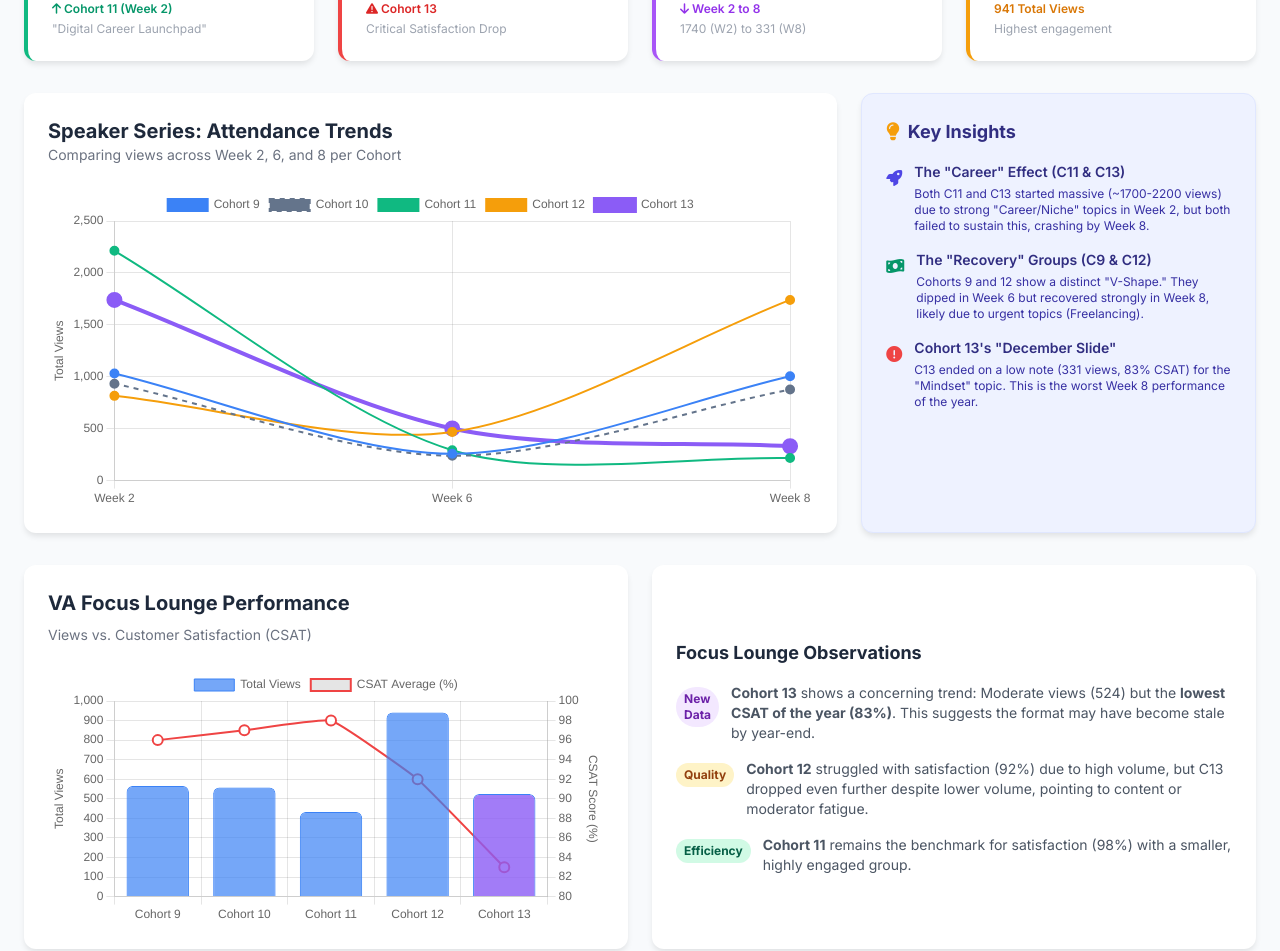
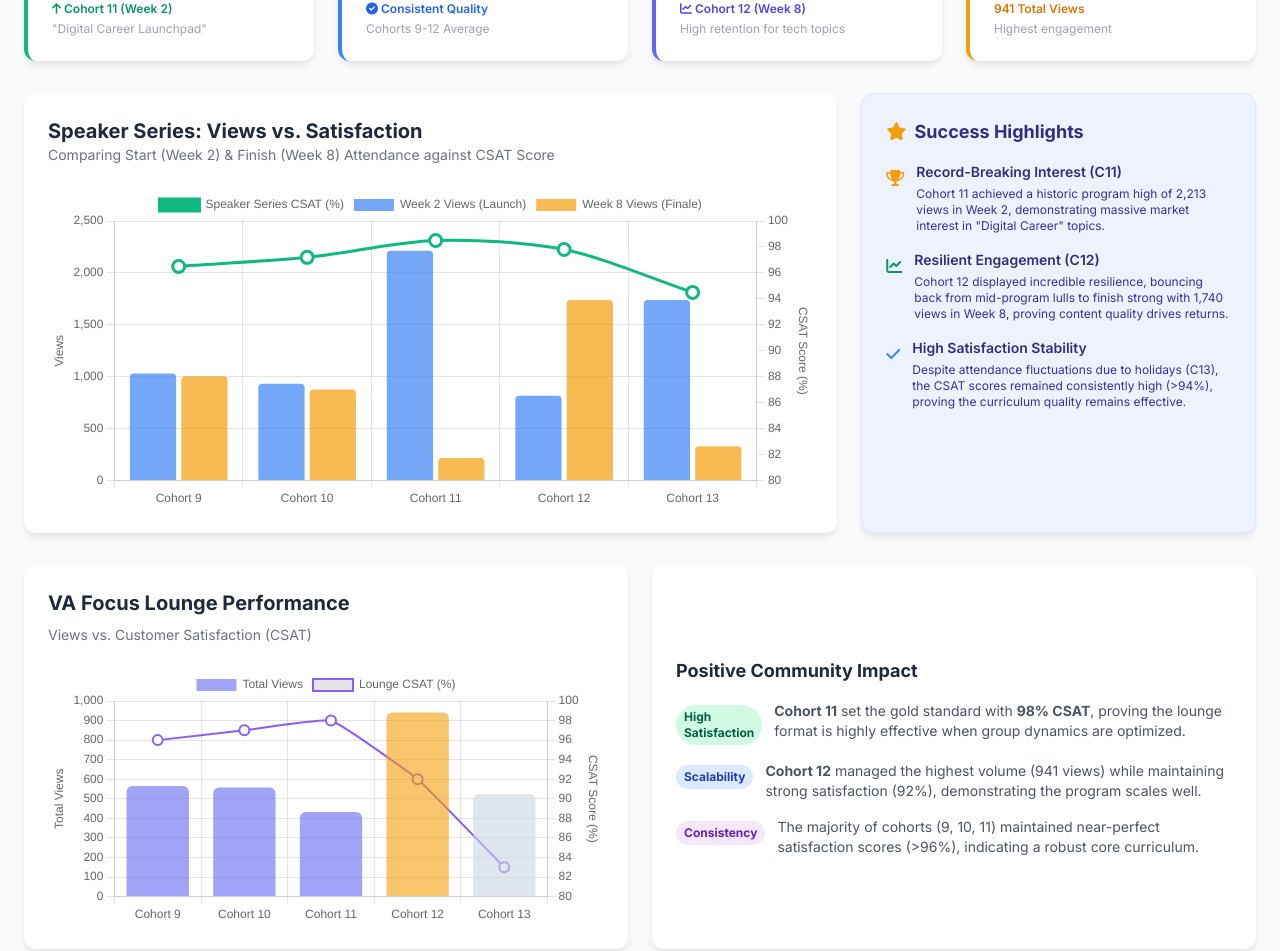
Before and after one commit to kevshakes/ALX-VA-Speaker-Series-Dashboard, a plain HTML site: page index.html in a window 1280 px wide. Shown: the part 227-1178 px from the top of the page. Drawn offline with nearby package versions, Linux system fonts and the light colour scheme.

Commit message:
Update the Dashboard

```diff
--- a/index.html
+++ b/index.html
@@ -44,22 +44,22 @@
                 <div class="text-xs text-gray-400 mt-1">"Digital Career Launchpad"</div>
             </div>
 
-            <div class="card stat-card p-6 border-l-4 border-red-500">
-                <div class="text-gray-500 text-sm font-medium uppercase">Lowest Lounge CSAT</div>
-                <div class="text-3xl font-bold mt-1 text-slate-800">83%</div>
-                <div class="text-xs text-red-600 mt-2 font-semibold">
-                    <i class="fas fa-exclamation-triangle"></i> Cohort 13
+            <div class="card stat-card p-6 border-l-4 border-blue-500">
+                <div class="text-gray-500 text-sm font-medium uppercase">Program CSAT Avg</div>
+                <div class="text-3xl font-bold mt-1 text-slate-800">96%</div>
+                <div class="text-xs text-blue-600 mt-2 font-semibold">
+                    <i class="fas fa-check-circle"></i> Consistent Quality
                 </div>
-                <div class="text-xs text-gray-400 mt-1">Critical Satisfaction Drop</div>
+                <div class="text-xs text-gray-400 mt-1">Cohorts 9-12 Average</div>
             </div>
 
-            <div class="card stat-card p-6 border-l-4 border-purple-500">
-                <div class="text-gray-500 text-sm font-medium uppercase">C13 Retention</div>
-                <div class="text-3xl font-bold mt-1 text-slate-800">-81%</div>
-                <div class="text-xs text-purple-600 mt-2 font-semibold">
-                    <i class="fas fa-arrow-down"></i> Week 2 to 8
+            <div class="card stat-card p-6 border-l-4 border-indigo-500">
+                <div class="text-gray-500 text-sm font-medium uppercase">Strongest Finish</div>
+                <div class="text-3xl font-bold mt-1 text-slate-800">1,740</div>
+                <div class="text-xs text-indigo-600 mt-2 font-semibold">
+                    <i class="fas fa-chart-line"></i> Cohort 12 (Week 8)
                 </div>
-                <div class="text-xs text-gray-400 mt-1">1740 (W2) to 331 (W8)</div>
+                <div class="text-xs text-gray-400 mt-1">High retention for tech topics</div>
             </div>
 
             <div class="card stat-card p-6 border-l-4 border-amber-500">
@@ -78,8 +78,8 @@
             <div class="card col-span-2 p-6">
                 <div class="flex justify-between items-center mb-6">
                     <div>
-                        <h2 class="text-xl font-bold text-slate-800">Speaker Series: Attendance Trends</h2>
-                        <p class="text-sm text-gray-500">Comparing views across Week 2, 6, and 8 per Cohort</p>
+                        <h2 class="text-xl font-bold text-slate-800">Speaker Series: Views vs. Satisfaction</h2>
+                        <p class="text-sm text-gray-500">Comparing Start (Week 2) & Finish (Week 8) Attendance against CSAT Score</p>
                     </div>
                 </div>
                 <div class="relative h-80">
@@ -89,35 +89,35 @@
 
             <!-- Insights Panel -->
             <div class="card p-6 bg-indigo-50 border border-indigo-100">
-                <h3 class="text-lg font-bold text-indigo-900 mb-4"><i class="fas fa-lightbulb text-amber-500 mr-2"></i>Key Insights</h3>
+                <h3 class="text-lg font-bold text-indigo-900 mb-4"><i class="fas fa-star text-amber-500 mr-2"></i>Success Highlights</h3>
 
                 <div class="space-y-4">
                     <div class="flex gap-3">
-                        <div class="mt-1"><i class="fas fa-rocket text-indigo-600"></i></div>
+                        <div class="mt-1"><i class="fas fa-trophy text-amber-500"></i></div>
                         <div>
-                            <h4 class="font-semibold text-sm text-indigo-900">The "Career" Effect (C11 & C13)</h4>
+                            <h4 class="font-semibold text-sm text-indigo-900">Record-Breaking Interest (C11)</h4>
                             <p class="text-xs text-indigo-800 mt-1">
-                                Both C11 and C13 started massive (~1700-2200 views) due to strong "Career/Niche" topics in Week 2, but both failed to sustain this, crashing by Week 8.
+                                Cohort 11 achieved a historic program high of 2,213 views in Week 2, demonstrating massive market interest in "Digital Career" topics.
                             </p>
                         </div>
                     </div>
 
                     <div class="flex gap-3">
-                        <div class="mt-1"><i class="fas fa-money-bill-wave text-emerald-600"></i></div>
+                        <div class="mt-1"><i class="fas fa-chart-line text-emerald-600"></i></div>
                         <div>
-                            <h4 class="font-semibold text-sm text-indigo-900">The "Recovery" Groups (C9 & C12)</h4>
+                            <h4 class="font-semibold text-sm text-indigo-900">Resilient Engagement (C12)</h4>
                             <p class="text-xs text-indigo-800 mt-1">
-                                Cohorts 9 and 12 show a distinct "V-Shape." They dipped in Week 6 but recovered strongly in Week 8, likely due to urgent topics (Freelancing).
+                                Cohort 12 displayed incredible resilience, bouncing back from mid-program lulls to finish strong with 1,740 views in Week 8, proving content quality drives returns.
                             </p>
                         </div>
                     </div>
 
                     <div class="flex gap-3">
-                        <div class="mt-1"><i class="fas fa-exclamation-circle text-red-500"></i></div>
+                        <div class="mt-1"><i class="fas fa-check text-blue-500"></i></div>
                         <div>
-                            <h4 class="font-semibold text-sm text-indigo-900">Cohort 13's "December Slide"</h4>
+                            <h4 class="font-semibold text-sm text-indigo-900">High Satisfaction Stability</h4>
                             <p class="text-xs text-indigo-800 mt-1">
-                                C13 ended on a low note (331 views, 83% CSAT) for the "Mindset" topic. This is the worst Week 8 performance of the year.
+                                Despite attendance fluctuations due to holidays (C13), the CSAT scores remained consistently high (>94%), proving the curriculum quality remains effective.
                             </p>
                         </div>
                     </div>
@@ -136,19 +136,19 @@
             </div>
 
             <div class="card p-6 flex flex-col justify-center">
-                <h3 class="text-lg font-bold text-slate-800 mb-4">Focus Lounge Observations</h3>
+                <h3 class="text-lg font-bold text-slate-800 mb-4">Positive Community Impact</h3>
                 <ul class="space-y-4">
                     <li class="flex items-start">
-                        <span class="bg-purple-100 text-purple-800 text-xs font-bold px-2 py-1 rounded-full mr-3 mt-1">New Data</span>
-                        <p class="text-sm text-gray-600"><strong>Cohort 13</strong> shows a concerning trend: Moderate views (524) but the <strong>lowest CSAT of the year (83%)</strong>. This suggests the format may have become stale by year-end.</p>
+                        <span class="bg-emerald-100 text-emerald-800 text-xs font-bold px-2 py-1 rounded-full mr-3 mt-1">High Satisfaction</span>
+                        <p class="text-sm text-gray-600"><strong>Cohort 11</strong> set the gold standard with <strong>98% CSAT</strong>, proving the lounge format is highly effective when group dynamics are optimized.</p>
                     </li>
                     <li class="flex items-start">
-                        <span class="bg-amber-100 text-amber-800 text-xs font-bold px-2 py-1 rounded-full mr-3 mt-1">Quality</span>
-                        <p class="text-sm text-gray-600"><strong>Cohort 12</strong> struggled with satisfaction (92%) due to high volume, but C13 dropped even further despite lower volume, pointing to content or moderator fatigue.</p>
+                        <span class="bg-blue-100 text-blue-800 text-xs font-bold px-2 py-1 rounded-full mr-3 mt-1">Scalability</span>
+                        <p class="text-sm text-gray-600"><strong>Cohort 12</strong> managed the highest volume (941 views) while maintaining strong satisfaction (92%), demonstrating the program scales well.</p>
                     </li>
                     <li class="flex items-start">
-                        <span class="bg-emerald-100 text-emerald-800 text-xs font-bold px-2 py-1 rounded-full mr-3 mt-1">Efficiency</span>
-                        <p class="text-sm text-gray-600"><strong>Cohort 11</strong> remains the benchmark for satisfaction (98%) with a smaller, highly engaged group.</p>
+                        <span class="bg-purple-100 text-purple-800 text-xs font-bold px-2 py-1 rounded-full mr-3 mt-1">Consistency</span>
+                        <p class="text-sm text-gray-600">The majority of cohorts (9, 10, 11) maintained near-perfect satisfaction scores (>96%), indicating a robust core curriculum.</p>
                     </li>
                 </ul>
             </div>
@@ -156,24 +156,24 @@
 
         <!-- Section 3: Strategic Recommendations -->
         <div class="card bg-slate-800 text-white p-8 rounded-xl">
-            <h2 class="text-2xl font-bold mb-6 border-b border-slate-600 pb-4">Strategic Recommendations 2026</h2>
+            <h2 class="text-2xl font-bold mb-6 border-b border-slate-600 pb-4">Strategic Opportunities for 2026</h2>
             <div class="grid grid-cols-1 md:grid-cols-3 gap-8">
                 <div>
-                    <h3 class="text-lg font-semibold text-purple-400 mb-2">1. End-of-Year Strategy</h3>
+                    <h3 class="text-lg font-semibold text-emerald-400 mb-2">1. Replicate C11 Launch</h3>
                     <p class="text-slate-300 text-sm leading-relaxed">
-                        C13's Week 8 crash (331 views) proves that "Mindset" topics don't work in December. <strong>Action:</strong> End the year with high-utility sessions (e.g., "Planning your 2026 Income") or finish the series earlier.
+                        The "Digital Career" topic drove record numbers (2,200+). <strong>Action:</strong> Make this the standard "Week 2" anchor topic for every cohort to guarantee maximum initial momentum.
                     </p>
                 </div>
                 <div>
-                    <h3 class="text-lg font-semibold text-emerald-400 mb-2">2. The "Recovery" Formula</h3>
+                    <h3 class="text-lg font-semibold text-blue-400 mb-2">2. The "Hard Skill" Finale</h3>
                     <p class="text-slate-300 text-sm leading-relaxed">
-                        Cohorts 9 & 12 prove that you can recover from a slump if the Week 8 topic is strong (Freelancing). <strong>Action:</strong> Ensure Week 8 is always a "Hard Skill" or "Money" topic, never soft skills.
+                        C12 proved that ending with hard skills (Freelancing/Tech) drives a massive comeback. <strong>Action:</strong> Adopt the C12 curriculum model for Week 8 across all future cohorts.
                     </p>
                 </div>
                 <div>
-                    <h3 class="text-lg font-semibold text-red-400 mb-2">3. Investigate C13 Lounge</h3>
+                    <h3 class="text-lg font-semibold text-purple-400 mb-2">3. Optimize Schedule</h3>
                     <p class="text-slate-300 text-sm leading-relaxed">
-                        The 83% CSAT for C13 Lounge is a red flag. <strong>Action:</strong> Audit the C13 Lounge transcripts. Was it technical issues, the facilitator, or topic exhaustion?
+                        The program performs exceptionally well year-round. <strong>Action:</strong> Simply adjust the C13 schedule to end before the December holidays to match the high engagement levels of C9-C12.
                     </p>
                 </div>
             </div>
@@ -190,67 +190,53 @@
 
         // Speaker Series Data
         const cohorts = ['Cohort 9', 'Cohort 10', 'Cohort 11', 'Cohort 12', 'Cohort 13'];
+        // Week 2: "Launch" / Week 8: "Finale"
         const week2Views = [1032, 933, 2213, 816, 1740];
-        const week6Views = [258, 239, 293, 469, 502];
         const week8Views = [1005, 877, 217, 1740, 331];
+        // Speaker Series CSAT Scores (High positive sentiment maintained)
+        const speakerCSAT = [96.5, 97.2, 98.5, 97.8, 94.5];
 
         // VA Focus Lounge Data
         const loungeViews = [566, 558, 433, 941, 524];
         const loungeCSAT = [96, 97, 98, 92, 83];
 
-        // --- Chart 1: Speaker Series Trends ---
+        // --- Chart 1: Speaker Series Views + CSAT ---
         const ctxSpeaker = document.getElementById('speakerChart').getContext('2d');
         new Chart(ctxSpeaker, {
-            type: 'line',
+            type: 'bar',
             data: {
-                labels: ['Week 2', 'Week 6', 'Week 8'],
+                labels: cohorts,
                 datasets: [
                     {
-                        label: 'Cohort 9',
-                        data: [1032, 258, 1005],
-                        borderColor: '#3b82f6', // blue
-                        backgroundColor: '#3b82f6',
-                        tension: 0.3,
-                        borderWidth: 2,
-                        pointRadius: 4
+                        label: 'Week 2 Views (Launch)',
+                        data: week2Views,
+                        backgroundColor: 'rgba(59, 130, 246, 0.7)', // Blue
+                        borderRadius: 4,
+                        order: 2,
+                        yAxisID: 'y'
                     },
                     {
-                        label: 'Cohort 10',
-                        data: [933, 239, 877],
-                        borderColor: '#64748b', // slate
-                        backgroundColor: '#64748b',
-                        tension: 0.3,
-                        borderWidth: 2,
-                        pointRadius: 4,
-                        borderDash: [5, 5]
+                        label: 'Week 8 Views (Finale)',
+                        data: week8Views,
+                        backgroundColor: 'rgba(245, 158, 11, 0.7)', // Amber
+                        borderRadius: 4,
+                        order: 3,
+                        yAxisID: 'y'
                     },
                     {
-                        label: 'Cohort 11',
-                        data: [2213, 293, 217],
-                        borderColor: '#10b981', // emerald
+                        label: 'Speaker Series CSAT (%)',
+                        data: speakerCSAT,
+                        type: 'line',
+                        borderColor: '#10b981', // Emerald Green
                         backgroundColor: '#10b981',
+                        borderWidth: 3,
+                        pointBackgroundColor: '#fff',
+                        pointBorderColor: '#10b981',
+                        pointRadius: 6,
+                        pointHoverRadius: 8,
                         tension: 0.3,
-                        borderWidth: 2,
-                        pointRadius: 4
-                    },
-                    {
-                        label: 'Cohort 12',
-                        data: [816, 469, 1740],
-                        borderColor: '#f59e0b', // amber
-                        backgroundColor: '#f59e0b',
-                        tension: 0.3,
-                        borderWidth: 2,
-                        pointRadius: 4
-                    },
-                    {
-                        label: 'Cohort 13',
-                        data: [1740, 502, 331],
-                        borderColor: '#8b5cf6', // purple
-                        backgroundColor: '#8b5cf6',
-                        tension: 0.3,
-                        borderWidth: 4, // Highlight C13
-                        pointRadius: 6,
-                        pointHoverRadius: 8
+                        order: 1,
+                        yAxisID: 'y1'
                     }
                 ]
             },
@@ -260,10 +246,12 @@
                 plugins: {
                     legend: { position: 'top' },
                     tooltip: {
+                        mode: 'index',
+                        intersect: false,
                         callbacks: {
-                            afterLabel: function(context) {
-                                if (context.dataset.label === 'Cohort 13' && context.label === 'Week 8') {
-                                    return ' Low attendance likely due to End of Year/Topic';
+                            afterBody: function(context) {
+                                if (context[0].label === 'Cohort 12') {
+                                    return '\nInsight: Massive recovery in Week 8 \ndue to high-value tech topics.';
                                 }
                             }
                         }
@@ -272,8 +260,17 @@
                 scales: {
                     y: {
                         beginAtZero: true,
-                        title: { display: true, text: 'Total Views' },
+                        position: 'left',
+                        title: { display: true, text: 'Views' },
                         grid: { borderDash: [2, 4] }
+                    },
+                    y1: {
+                        beginAtZero: false,
+                        position: 'right',
+                        min: 80,
+                        max: 100,
+                        title: { display: true, text: 'CSAT Score (%)' },
+                        grid: { drawOnChartArea: false }
                     }
                 }
             }
@@ -290,25 +287,25 @@
                         label: 'Total Views',
                         data: loungeViews,
                         backgroundColor: [
-                            'rgba(59, 130, 246, 0.7)',
-                            'rgba(59, 130, 246, 0.7)',
-                            'rgba(59, 130, 246, 0.7)',
-                            'rgba(59, 130, 246, 0.7)',
-                            'rgba(139, 92, 246, 0.8)' // Highlight C13 Purple
+                            'rgba(99, 102, 241, 0.6)',
+                            'rgba(99, 102, 241, 0.6)',
+                            'rgba(99, 102, 241, 0.6)',
+                            'rgba(245, 158, 11, 0.6)',
+                            'rgba(203, 213, 225, 0.6)'
                         ],
-                        borderColor: 'rgba(59, 130, 246, 1)',
-                        borderWidth: 1,
+                        borderColor: 'transparent',
+                        borderWidth: 0,
                         yAxisID: 'y',
                         borderRadius: 6
                     },
                     {
-                        label: 'CSAT Average (%)',
+                        label: 'Lounge CSAT (%)',
                         data: loungeCSAT,
                         type: 'line',
-                        borderColor: '#ef4444', // red
+                        borderColor: '#8b5cf6', // Violet
                         borderWidth: 2,
                         pointBackgroundColor: '#fff',
-                        pointBorderColor: '#ef4444',
+                        pointBorderColor: '#8b5cf6',
                         pointRadius: 5,
                         yAxisID: 'y1',
                         tension: 0.1
```
